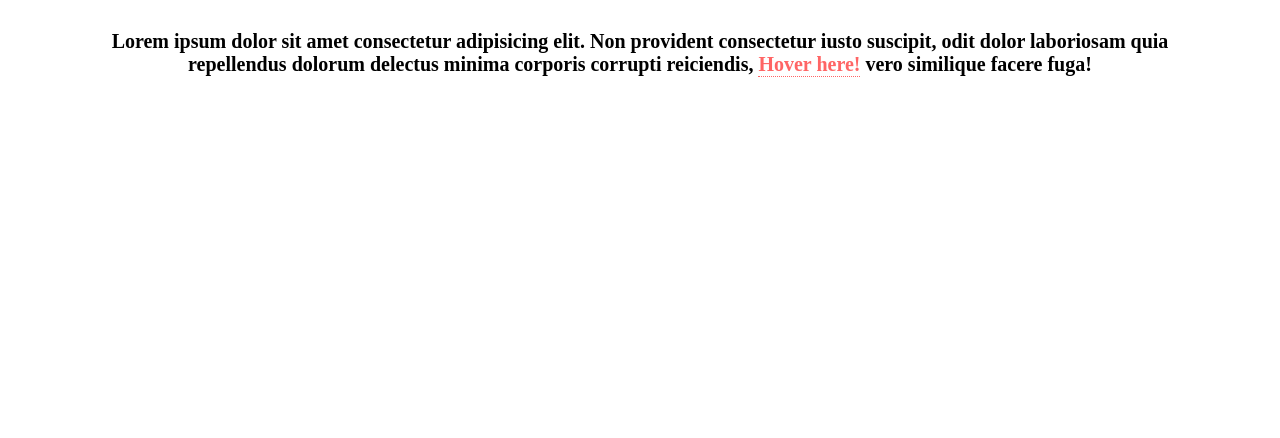
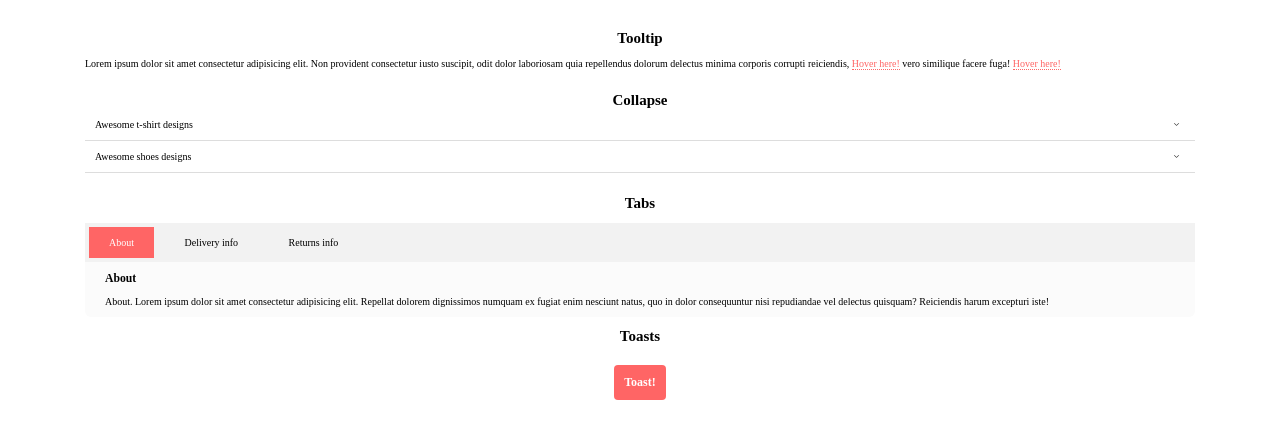
Before and after one commit to tarikrazine/uilibrary, a website built with webpack: page src/template.html in a window 1280 px wide. Built offline with nearby package versions, Linux system fonts and the light colour scheme.

Commit message:
add new components

```diff
--- a/src/index.js
+++ b/src/index.js
@@ -1,7 +1,41 @@
 import './main.scss';
 import Tooltip from './uilibrary/js/tooltip';
+import Collapse from './uilibrary/js/collapse';
+import Tabs from './uilibrary/js/tabs';
+import Toast from './uilibrary/js/toast';
 
 // Create a tooltip
-const tooltip = new Tooltip(document.querySelector('.tooltip'));
+const tooltips = document.querySelectorAll('.tooltip');
 
-tooltip.init();
+tooltips.forEach(tooltip => {
+  const instance = new Tooltip(tooltip);
+
+  instance.init();
+});
+
+// Create a Collapse
+const collapses = document.querySelectorAll('.collapse');
+
+collapses.forEach(collapse => {
+  const instance = new Collapse(collapse);
+
+  instance.init();
+});
+
+// Create Tabs
+const tabs = new Tabs(document.querySelector('.tabs'));
+
+tabs.init();
+
+// Create Toast
+const toast = new Toast();
+
+toast.init();
+
+const button = document.querySelector('.toast-trigger');
+
+button.addEventListener('click', e => {
+  e.preventDefault();
+
+  toast.show(button.getAttribute('data-message'));
+});
--- a/src/main.scss
+++ b/src/main.scss
@@ -1,5 +1,9 @@
 // @import '~bootstrap/scss/bootstrap'; // npm install --save bootstrap
-@import '../src/uilibrary/sass/abstracts/variables';
-@import '../src/uilibrary/sass/base/base';
-@import '../src/uilibrary/sass/base/utilities';
-@import '../src/uilibrary/sass/components/tooltip';
+@import './uilibrary/sass/abstracts/variables';
+@import './uilibrary/sass/base/base';
+@import './uilibrary/sass/base/utilities';
+@import './uilibrary/sass/components/tooltip';
+@import './uilibrary/sass/components/collapse';
+@import './uilibrary/sass/components/tabs';
+@import './uilibrary/sass/components/button';
+@import './uilibrary/sass/components/toast';
--- a/src/template.html
+++ b/src/template.html
@@ -7,14 +7,94 @@
     <title>My uiLibrary</title>
   </head>
   <body>
-    <h1 class="container text-center">
+    <div class="container">
+      <!-- Tooltip -->
+      <h2 class="text-center">Tooltip</h2>
+      <br />
       <p>
         Lorem ipsum dolor sit amet consectetur adipisicing elit. Non provident
         consectetur iusto suscipit, odit dolor laboriosam quia repellendus
         dolorum delectus minima corporis corrupti reiciendis,
         <span class="tooltip" data-message="I'm tooltip">Hover here!</span> vero
         similique facere fuga!
+        <span class="tooltip" data-message="I'm tooltip">Hover here!</span>
       </p>
-    </h1>
+      <!-- Tooltip -->
+      <br /><br />
+      <!-- Dropdown -->
+      <h2 class="text-center">Collapse</h2>
+      <div class="collapse">
+        <div class="trigger">Awesome t-shirt designs</div>
+        <div class="content">
+          <p>
+            Lorem, ipsum dolor sit amet consectetur adipisicing elit. Est
+            perspiciatis beatae at eius! Nam itaque dolorum harum aliquid aut
+            omnis enim voluptatibus tempore necessitatibus iure? Non magni
+            magnam animi eos.
+          </p>
+        </div>
+      </div>
+      <div class="collapse">
+        <div class="trigger">Awesome shoes designs</div>
+        <div class="content">
+          <p>
+            Lorem, ipsum dolor sit amet consectetur adipisicing elit. Est
+            perspiciatis beatae at eius! Nam itaque dolorum harum aliquid aut
+            omnis enim voluptatibus tempore necessitatibus iure? Non magni
+            magnam animi eos.
+          </p>
+        </div>
+      </div>
+      <!-- Dropdown -->
+      <br /><br />
+      <!-- Tabs -->
+      <h2 class="text-center">Tabs</h2>
+      <br />
+      <div class="tabs">
+        <ul>
+          <li class="trigger active" data-target="#about">About</li>
+          <li class="trigger" data-target="#delivery">Delivery info</li>
+          <li class="trigger" data-target="#returns">Returns info</li>
+        </ul>
+        <div id="about" class="content active">
+          <h3>About</h3>
+          <br />
+          <p>
+            About. Lorem ipsum dolor sit amet consectetur adipisicing elit.
+            Repellat dolorem dignissimos numquam ex fugiat enim nesciunt natus,
+            quo in dolor consequuntur nisi repudiandae vel delectus quisquam?
+            Reiciendis harum excepturi iste!
+          </p>
+        </div>
+        <div id="delivery" class="content">
+          <h3>Delivery info</h3>
+          <br />
+          <p>
+            Delivery. Lorem ipsum dolor sit amet consectetur adipisicing elit.
+            Repellat dolorem dignissimos numquam ex fugiat enim nesciunt natus,
+            quo in dolor consequuntur nisi repudiandae vel delectus quisquam?
+            Reiciendis harum excepturi iste!
+          </p>
+        </div>
+        <div id="returns" class="content">
+          <h3>Returns info</h3>
+          <br />
+          <p>
+            Returns. Lorem ipsum dolor sit amet consectetur adipisicing elit.
+            Repellat dolorem dignissimos numquam ex fugiat enim nesciunt natus,
+            quo in dolor consequuntur nisi repudiandae vel delectus quisquam?
+            Reiciendis harum excepturi iste!
+          </p>
+        </div>
+      </div>
+      <!-- Tabs -->
+      <!-- Toasts -->
+      <br />
+      <h2 class="text-center">Toasts</h2>
+      <div class="text-center"
+        ><a href="#" class="btn toast-trigger" data-message="I'm toast!!">Toast!</a></text
+      >
+      <!-- Toasts -->
+    </div>
   </body>
 </html>
--- /dev/null
+++ b/src/uilibrary/js/collapse.js
@@ -0,0 +1,16 @@
+class Collapse {
+  constructor(container) {
+    this.container = container;
+    this.trigger = container.querySelector('.trigger');
+    this.content = container.querySelector('.content');
+  }
+
+  init() {
+    this.trigger.addEventListener('click', () => {
+      this.trigger.classList.toggle('active');
+      this.content.classList.toggle('active');
+    });
+  }
+}
+
+export { Collapse as default };
--- /dev/null
+++ b/src/uilibrary/js/tabs.js
@@ -0,0 +1,35 @@
+class Tabs {
+  constructor(container) {
+    this.container = container;
+    this.tabs = container.querySelectorAll('.trigger');
+  }
+
+  init() {
+    this.tabs.forEach(tab => {
+      tab.addEventListener('click', e => {
+        this.toggleTabs(e);
+        this.toggleContent(e);
+      });
+    });
+  }
+
+  toggleTabs(event) {
+    // Remove the active class
+    this.tabs.forEach(tab => tab.classList.remove('active'));
+    // Add class active
+    event.target.classList.add('active');
+  }
+
+  toggleContent(event) {
+    // Remove the active class
+    this.container
+      .querySelectorAll('.content')
+      .forEach(item => item.classList.remove('active'));
+    // Add class active
+    const selector = event.target.getAttribute('data-target');
+    const content = this.container.querySelector(selector);
+    content.classList.add('active');
+  }
+}
+
+export { Tabs as default };
--- /dev/null
+++ b/src/uilibrary/js/toast.js
@@ -0,0 +1,20 @@
+class Toast {
+  constructor() {
+    this.toast = document.createElement('div');
+  }
+
+  init() {
+    this.toast.classList.add('toast');
+    document.querySelector('body').appendChild(this.toast);
+  }
+
+  show(message) {
+    this.toast.textContent = message;
+    this.toast.classList.add('active');
+    setTimeout(() => {
+      this.toast.classList.remove('active');
+    }, 4000);
+  }
+}
+
+export { Toast as default };
--- /dev/null
+++ b/src/uilibrary/sass/components/_button.scss
@@ -0,0 +1,15 @@
+.btn {
+  display: inline-block;
+  background-color: $color-orange;
+  color: $color-white;
+  padding: 1rem;
+  margin-top: 2rem;
+  margin-bottom: 2rem;
+  border: none;
+  border-radius: 0.4rem;
+  font-size: 1.2rem;
+  cursor: pointer;
+  text-decoration: none;
+  font-weight: bold;
+  text-align: center;
+}
--- /dev/null
+++ b/src/uilibrary/sass/components/_collapse.scss
@@ -0,0 +1,31 @@
+.collapse {
+  .trigger {
+    border-bottom: 1px solid #ddd;
+    padding: 1rem;
+    position: relative;
+    cursor: pointer;
+
+    &::after {
+      content: '>';
+      display: inline-block;
+      position: absolute;
+      right: 1.5rem;
+      transform: rotate(90deg) scale(0.5, 1);
+      font-weight: bold;
+      transition: transform 0.3s;
+    }
+
+    &.active {
+      &::after {
+        transform: rotate(-90deg) scale(0.5, 1);
+      }
+    }
+  }
+  .content {
+    display: none;
+
+    &.active {
+      display: block;
+    }
+  }
+}
--- /dev/null
+++ b/src/uilibrary/sass/components/_tabs.scss
@@ -0,0 +1,36 @@
+.tabs {
+  ul {
+    padding: 0;
+    background-color: #f2f2f2;
+
+    /* :not(:last-child) {
+      border-right: 1px solid #ddd;
+      margin-right: 1rem;
+    } */
+
+    .trigger {
+      list-style-type: none;
+      margin: 0.4rem;
+      display: inline-block;
+      padding: 1rem 2rem;
+      cursor: pointer;
+
+      &.active {
+        background-color: $color-orange;
+        color: $color-white;
+      }
+    }
+  }
+
+  .content {
+    display: none;
+    background-color: #fbfbfb;
+    padding: 1rem 2rem;
+    border-bottom-left-radius: 0.6rem;
+    border-bottom-right-radius: 0.6rem;
+
+    &.active {
+      display: block;
+    }
+  }
+}
--- /dev/null
+++ b/src/uilibrary/sass/components/_toast.scss
@@ -0,0 +1,20 @@
+.toast {
+  width: 20rem;
+  padding: 2rem;
+  position: fixed;
+  left: 50%;
+  top: 0;
+  margin-left: -12rem;
+  border-radius: 0 0 0.5rem 0.5rem;
+  box-shadow: 0.1rem 0.3rem 0.5rem rgba(0, 0, 0, 0.2);
+  background-color: rgba($color-orange, 0.8);
+  color: $color-white;
+  text-align: center;
+  font-size: 2rem;
+  margin-top: -100%;
+  transition: all 0.2s;
+
+  &.active {
+    margin-top: 0;
+  }
+}
```
Also changed, not shown: package.json (+5 -5 lines), dist/index.html (added), dist/main.862d981f044d50ea4210.bundle.js (added), 1 other file.
